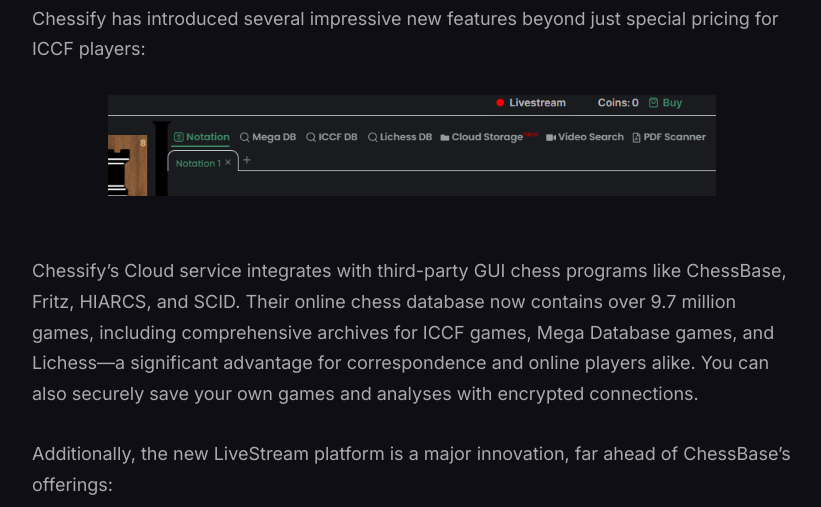
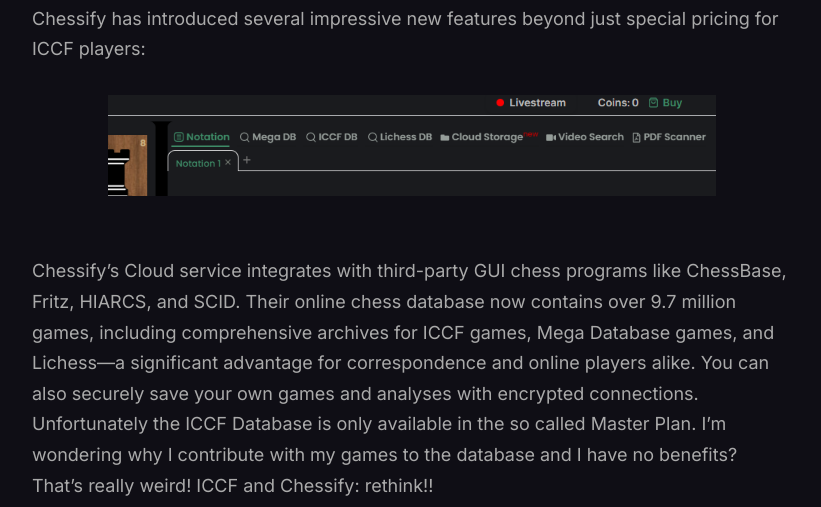
Before and after one commit to Egbert-Azure/Chess-Website, a Jekyll site: the page built from _posts/2024-11-12-Tools-and-Weapons.md, in a window 1280 px wide and 900 px high, scrolled down 6254 px, cut to the strip 0-507 px from the top of the window. Shown: the whole strip, without its empty margins (228-1049 px from the left). Built offline with Jekyll 4.4.1, drawn with Linux system fonts in a browser that asks for light colours; comment, search, counter and statistics services are not loaded.

Commit message:
Update 2024-11-12-Tools-and-Weapons.md

```diff
--- a/_posts/2024-11-12-Tools-and-Weapons.md
+++ b/_posts/2024-11-12-Tools-and-Weapons.md
@@ -91,6 +91,8 @@ Chessify has introduced several impressive new features beyond just special pric
 <br>
 
 Chessify’s Cloud service integrates with third-party GUI chess programs like ChessBase, Fritz, HIARCS, and SCID. Their online chess database now contains over 9.7 million games, including comprehensive archives for ICCF games, Mega Database games, and Lichess—a significant advantage for correspondence and online players alike. You can also securely save your own games and analyses with encrypted connections.
+Unfortunately the ICCF Database is only available in the so called Master Plan. I'm wondering why I contribute with my games to the database and I have no benefits?
+That's really weird! ICCF and Chessify: rethink!!
 
 Additionally, the new LiveStream platform is a major innovation, far ahead of ChessBase’s offerings:
 
```
